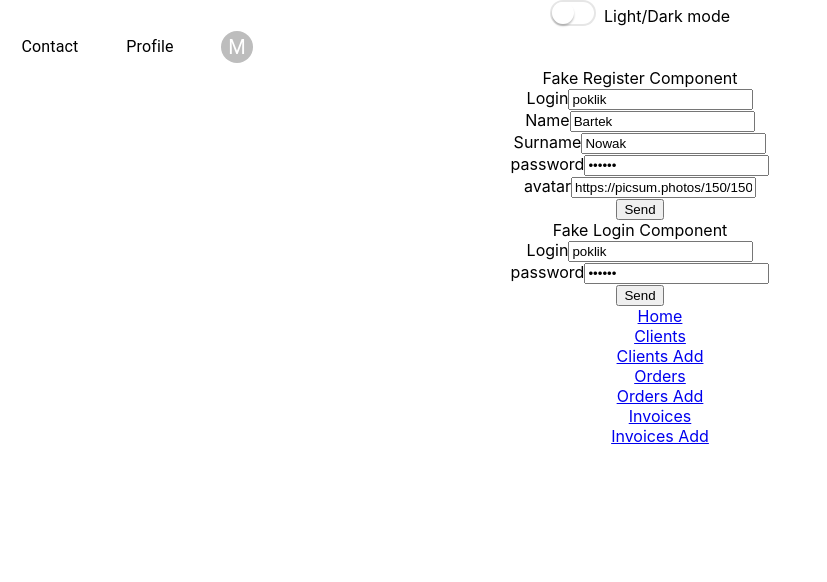
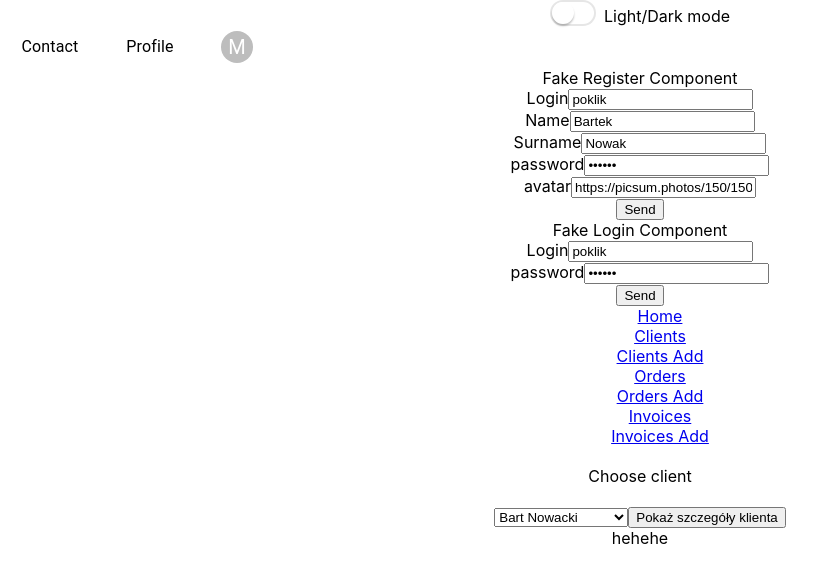
Before and after one commit to nowackibartosz/CRUD-app, a React (Create React App) app: page /invoices/add in a window 1280 px wide. Shown: the top 582 px of the page, without its empty margins (0-827 px from the left). Built offline with nearby package versions, Linux system fonts and the light colour scheme; data requests are answered from the project's data file.

Commit message:
kiepsko idzie...

```diff
--- a/src/App.js
+++ b/src/App.js
@@ -1,4 +1,4 @@
-import React from "react"
+import React from "react";
 import Home from "./components/Home";
 import Clients from "./components/Zad1/Clients/Clients";
 import ClientsAdd from "./components/Zad1/ClientsAdd";
@@ -9,7 +9,7 @@ import ClientsIdEdit from "./components/Zad1/ClientsIdEdit";
 import Orders from "./components/Zad1/Orders/Orders";
 import OrdersAdd from "./components/Zad1/OrdersAdd";
 import OrdersId from "./components/Zad1/OrdersId";
-import InvociesAdd from "./components/Invocies/InvociesAdd"
+import InvociesAdd from "./components/Invocies/InvociesAdd";
 // import Invoice from "./components/Zad1/Invoice";
 
 import "./App.css";
@@ -29,12 +29,10 @@ import { ErrorBoundary } from "react-error-boundary";
 import { useThemeContext } from "./components/ThemeContext/ThemeContext";
 import { AlertProvider } from "./components/AlertContext/AlertContext";
 import { Alert } from "./components/AlertContext/AlertContext";
-import { ReactQueryDevtools } from '@tanstack/react-query-devtools'
-const Invoice=React.lazy(()=>import("./components/Zad1/Invoice"))
+import { ReactQueryDevtools } from "@tanstack/react-query-devtools";
+const Invoice = React.lazy(() => import("./components/Zad1/Invoice"));
 
 //Tworzymy klienta
-
-
 
 const queryClient = new QueryClient({
   queryCache: new QueryCache(),
@@ -46,19 +44,20 @@ const queryClient = new QueryClient({
 function App() {
   const { isDarkTheme } = useThemeContext();
 
-
   return (
     <div className={isDarkTheme ? "AppDark" : "App"}>
-
       <ErrorBoundary fallback={<div>ErrorBoundary</div>}>
         <Suspense fallback={<div>Lazy suspense</div>}>
           <AlertProvider>
             <Alert />
             <QueryClientProvider client={queryClient}>
               {process.env.NODE_ENV === "development" && (
-          <ReactQueryDevtools position="top-right" initialIsOpen={false} />
+                <ReactQueryDevtools
+                  position="top-right"
+                  initialIsOpen={false}
+                />
               )}
-            <ThemeButton/>
+              <ThemeButton />
               <AccountMenu />
               <FakeRegisterComponent />
 
@@ -91,8 +90,16 @@ function App() {
                     element={<ClientsIdEdit />}
                   ></Route>
                   <Route exact path="/orders" element={<Orders />}></Route>
-                <Route exact path="/orders/:id" element={<OrdersId />}></Route>
-                <Route exact path="/orders/add" element={<OrdersAdd />}></Route>
+                  <Route
+                    exact
+                    path="/orders/:id"
+                    element={<OrdersId />}
+                  ></Route>
+                  <Route
+                    exact
+                    path="/orders/add"
+                    element={<OrdersAdd />}
+                  ></Route>
 
                   <Route
                     exact
@@ -103,7 +110,11 @@ function App() {
                       </ProtectedWrapper>
                     }
                   ></Route>
-                  <Route exact path="/invocies/add" element={<InvociesAdd />}></Route>
+                  <Route
+                    exact
+                    path="/invoices/add"
+                    element={<InvociesAdd />}
+                  ></Route>
                 </Routes>
               </BrowserRouter>
             </QueryClientProvider>
--- a/src/components/Invocies/InvociesAdd.jsx
+++ b/src/components/Invocies/InvociesAdd.jsx
@@ -1,19 +1,21 @@
-import React from "react";
+import React, { useState, useEffect } from "react";
 import { useQuery } from "@tanstack/react-query";
 import { useFormik } from "formik";
 // import { yupSchema } from "../Validation/Val";
-import { addOrder } from "../Serwis/orderService";
+import { getSingleClient } from "../Serwis/clientService";
 import { getAllClients } from "../Serwis/clientService";
 
-const OrdersAdd = () => {
+const InvoicesAdd = () => {
+  const [detailClient, setDetailClient] = useState(false);
+  const [clientID, setClientID] = useState("");
+
   const formik = useFormik({
     initialValues: {
-      tele: "",
-      body: "",
-      description: "",
+      name: "",
     },
     onSubmit: (values) => {
-      addOrder(values);
+      setDetailClient(!detailClient);
+      setClientID(values.name);
     },
     // validationSchema: yupSchema, //wpięcie schematu walidacji
   });
@@ -24,67 +26,52 @@ const OrdersAdd = () => {
     return <p>Loading...</p>;
   }
 
+  console.log(clientID);
+
   return (
     <div>
-      <div>Add your new order</div>
       <br />
-      <div className="addOrders">
+      <div>Choose client</div>
+      <br />
+      <div className="invicesAdd">
         <form onSubmit={formik.handleSubmit}>
           <select
-            name="tele"
-            value={formik.values.tele}
+            name="name"
+            value={formik.values.name}
             onChange={formik.handleChange}
             onBlur={formik.handleBlur}
           >
             {data.map((el) => (
-              <option value={el.number}>
+              <option value={el.id}>
                 {" "}
                 {el.name} {el.surname}
               </option>
             ))}
           </select>
-          <div>
-            <label htmlFor="body">body</label>
-            <input
-              type="text"
-              id="body"
-              name="body"
-              onChange={formik.handleChange}
-              onBlur={formik.handleBlur}
-              value={formik.values.body}
-            />
-          </div>
-          <div>
-            <label htmlFor="description">description</label>
-            <input
-              type="text"
-              id="description"
-              name="description"
-              onChange={formik.handleChange}
-              onBlur={formik.handleBlur}
-              value={formik.values.description}
-            />
-          </div>
-          <button type="submit">ORDER</button>
+
+          <button type="submit">Pokaż szczegóły klienta</button>
         </form>
 
         {formik.touched.tele && formik.errors.tele ? (
           <p style={{ color: "red" }}>{formik.errors.tele}</p>
         ) : null}
+      </div>
 
-        {/* <form action="/action_page.php">
-        <select id="client">
-          {.map((el) => (
-            <option value={el.numbe}>
-              {" "}
-              {el.name} {el.surname}
-            </option>
-          ))}
-        </select>
-      </form> */}
-      </div>
+      {detailClient ? (
+        <div className="detailsID">
+          <p>{data[clientID].name}</p>
+          <p>{data[clientID].surname}</p>
+          <p>{data[clientID].street}</p>
+          <p>{data[clientID].code}</p>
+          <p>{data[clientID].city}</p>
+          <p>{data[clientID].region}</p>
+          <p>{data[clientID].imageURL}</p>
+          <p>{data[clientID].number}</p>
+        </div>
+      ) : null}
+      <div>hehehe</div>
     </div>
   );
 };
 
-export default OrdersAdd;
+export default InvoicesAdd;
```
Lines whose indentation alone changed are shown as unchanged.
